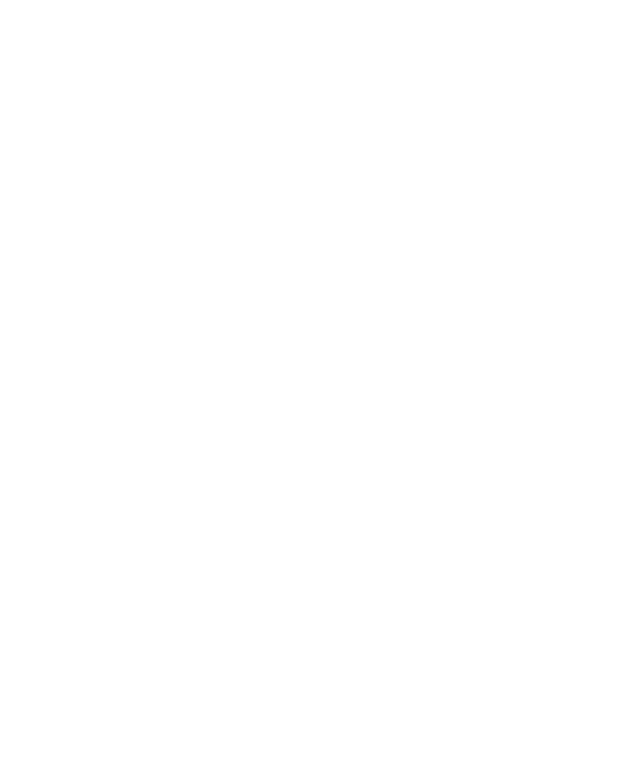
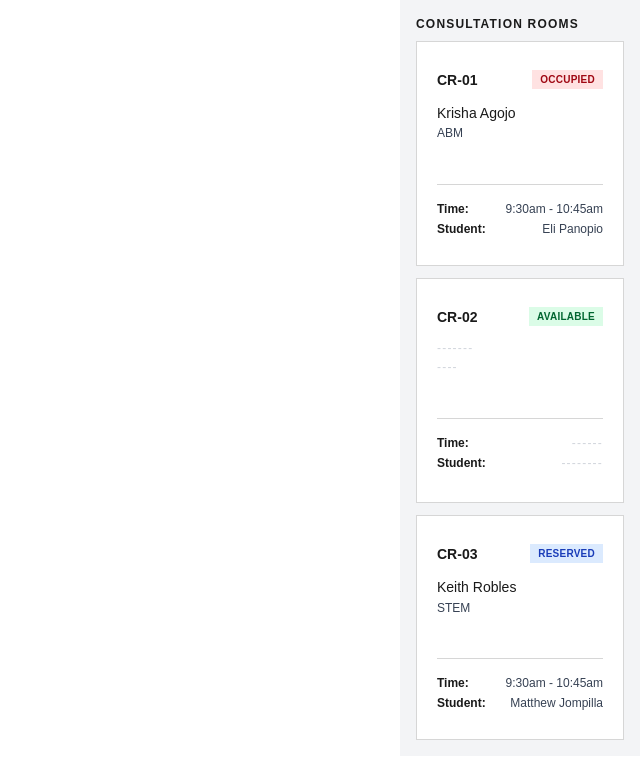
Before and after one commit to appdev-faculty-status-display/Senior-High-Faculty-Display-Dashboard, a React (Vite) app in the folder frontend/: page /consultation in a window 1280 px wide. Before the commit this address had no page. Shown: the top 778 px of the page, without its empty margins (640-1280 px from the left). Built offline with nearby package versions, Linux system fonts and the light colour scheme.

Commit message:
Consultation Card and Footer
- Created Consultation Card Components along with Types and Mock Data
- Create Footer along with Mock Data

```diff
--- a/frontend/src/App.tsx
+++ b/frontend/src/App.tsx
@@ -1,11 +1,13 @@
 import { Routes, Route } from "react-router-dom"
 import FacultyBoardDemo from "./pages/facultyCardDemo"
+import Consultation from "./components/ui/consultation/consultation"
 
 export default function App() {
   return (
     <div className="min-h-screen w-full overflow-x-hidden">
       <Routes>
         <Route path="/" element={<FacultyBoardDemo/>} />
+        <Route path="/consultation" element={<Consultation/>} />
       </Routes>
     </div>
   )
--- /dev/null
+++ b/frontend/src/components/ui/consultation/consultation.tsx
@@ -0,0 +1,100 @@
+type RoomStatus = 'AVAILABLE' | 'OCCUPIED' | 'RESERVED';
+
+interface Room {
+  id: string | number;
+  status: RoomStatus;
+  teacher: string | null;
+  strand: string | null;
+  time: string | null;
+  student: string | null;
+}
+
+const badgeClass: Record<RoomStatus, string> = {
+  AVAILABLE: 'bg-green-100 text-green-800',
+  OCCUPIED: 'bg-red-100 text-red-800',
+  RESERVED: 'bg-blue-100 text-blue-800',
+};
+
+const rooms: Room []= [
+  {
+    id: "CR-01",
+    status: "OCCUPIED",
+    teacher: "Krisha Agojo",
+    strand: "ABM",
+    time: "9:30am - 10:45am",
+    student: "Eli Panopio",
+  },
+  {
+    id: "CR-02",
+    status: "AVAILABLE",
+    teacher: null,
+    strand: null,
+    time: null,
+    student: null,
+  },
+  {
+    id: "CR-03",
+    status: "RESERVED",
+    teacher: "Keith Robles",
+    strand: "STEM",
+    time: "9:30am - 10:45am",
+    student: "Matthew Jompilla",
+  },
+];
+
+export default function Consultation() {
+  return (
+    <div className="fixed right-0 top-0 bottom-11 w-60 bg-gray-100 flex flex-col p-4 z-10 overflow-y-auto">
+      <h2 className="text-xs font-bold tracking-widest uppercase text-black mb-2">
+        Consultation Rooms
+      </h2>
+
+      <div className="flex flex-col gap-3 flex-1">
+        {rooms.map((room) => (
+          <div
+            key={room.id + room.status}
+            className="bg-white border border-black-200 rounded-none px-5 py-7 flex flex-col flex-1"
+          >
+            <div className="flex items-center justify-between mb-3">
+              <span className="text-sm font-bold text-black">{room.id}</span>
+              <span className={`text-[10px] font-bold tracking-wide px-2 py-0.5 rounded-none ${badgeClass[room.status]}`}>
+                {room.status}
+              </span>
+            </div>
+
+            <div className="mb-10">
+              {room.teacher ? (
+                <>
+                  <p className="text-sm font-medium text-black">{room.teacher}</p>
+                  <p className="text-xs text-gray-700">{room.strand}</p>
+                </>
+              ) : (
+                <>
+                  <p className="text-xs tracking-widest text-gray-300">-------</p>
+                  <p className="text-xs tracking-widest text-gray-300">----</p>
+                </>
+              )}
+            </div>
+
+            <hr className="border-black-100 mb-4" />
+
+            <div className="flex flex-col gap-1">
+              <div className="flex justify-between text-xs">
+                <span className="text-black font-bold">Time:</span>
+                <span className={room.time ? "text-gray-700" : "text-gray-300 tracking-widest"}>
+                  {room.time ?? "------"}
+                </span>
+              </div>
+              <div className="flex justify-between text-xs">
+                <span className="text-black font-bold">Student:</span>
+                <span className={room.student ? "text-gray-700" : "text-gray-300 tracking-widest"}>
+                  {room.student ?? "--------"}
+                </span>
+              </div>
+            </div>
+          </div>
+        ))}
+      </div>
+    </div>
+  );
+}
--- /dev/null
+++ b/frontend/src/components/ui/footer/footer.tsx
@@ -0,0 +1,63 @@
+import React from "react";
+
+interface FooterProps {
+  announcements?: string[];
+}
+
+const defaultAnnouncements = [
+    "Welcome to our consultation portal!",
+    "New schedules available for April 2026.",
+    "Scan the QR code to book your meeting.",
+    "Enrollment is now open for SY 2025-2026",
+    "Consultation hours: Monday to Friday, 8am - 5pm",
+    "Please bring your student ID during consultations",
+  ];
+
+const Footer: React.FC<FooterProps> = ({ announcements = defaultAnnouncements }) => {
+  return (
+    <footer className="fixed left-0 bottom-0 w-full flex items-stretch z-50 font-sans">
+      {/* Left side: Ticker section */}
+      <div className="flex flex-1 items-center bg-[#ffb800] min-h-11 px-3 gap-2 overflow-hidden">
+        <div className="w-8 h-8 min-w-8 rounded-full bg-[#f5a800] flex items-center justify-center text-white text-[15px] leading-none shrink-0">
+          🔔
+        </div>
+
+        <div className="overflow-hidden whitespace-nowrap flex-1 min-w-0">
+          <div className="inline-flex animate-ticker">
+            {/* Doubling the array for a seamless infinite loop animation */}
+            {[...announcements, ...announcements].map((msg, index) => (
+              <span
+                key={`${msg}-${index}`}
+                className="text-[15px] font-semibold text-[#1a1a1a] mr-16"
+              >
+                {msg}
+              </span>
+            ))}
+          </div>
+        </div>
+      </div>
+
+      {/* Right side: QR/Contact section */}
+      <div className="w-67.5 h-11 bg-[#0a2f66] text-white flex items-center justify-between px-3 gap-2 shrink-0">
+        <div className="min-w-0">
+          <h3 className="m-0 text-[13px] leading-[1.1] font-bold">
+            Consultation Request Form
+          </h3>
+          <p className="mt-1 text-[9px] leading-[1.2]">
+            Scan to Schedule a Meeting
+          </p>
+        </div>
+
+        <div>
+          <img
+            src="/qr/qr.png"
+            alt="QR code"
+            className="w-10 h-10 object-cover block"
+          />
+        </div>
+      </div>
+    </footer>
+  );
+};
+
+export default Footer;
--- a/frontend/src/index.css
+++ b/frontend/src/index.css
@@ -300,3 +300,16 @@
         @apply focus:ring-offset-background;
     }
 }
+
+@keyframes ticker {
+  0% {
+    transform: translateX(0%);
+  }
+  100% {
+    transform: translateX(-50%);
+  }
+}
+
+.animate-ticker {
+  animation: ticker 27s linear infinite;
+}
--- a/frontend/src/pages/facultyCardDemo.tsx
+++ b/frontend/src/pages/facultyCardDemo.tsx
@@ -1,6 +1,8 @@
 import { FacultyCard } from "../components/ui/faculty-card/faculty-card";
 import { MOCK_FACULTY } from "../data/mockFaculty";
 import Header from "../components/ui/header/header";
+import Consultation from "@/components/ui/consultation/consultation";
+import Footer from "@/components/ui/footer/footer";
 
 export default function FacultyCardDemo() {
 
@@ -53,6 +55,8 @@
         </div>
 
       </div>
+
+    <Footer/>
     </main>
   );
 }
```
